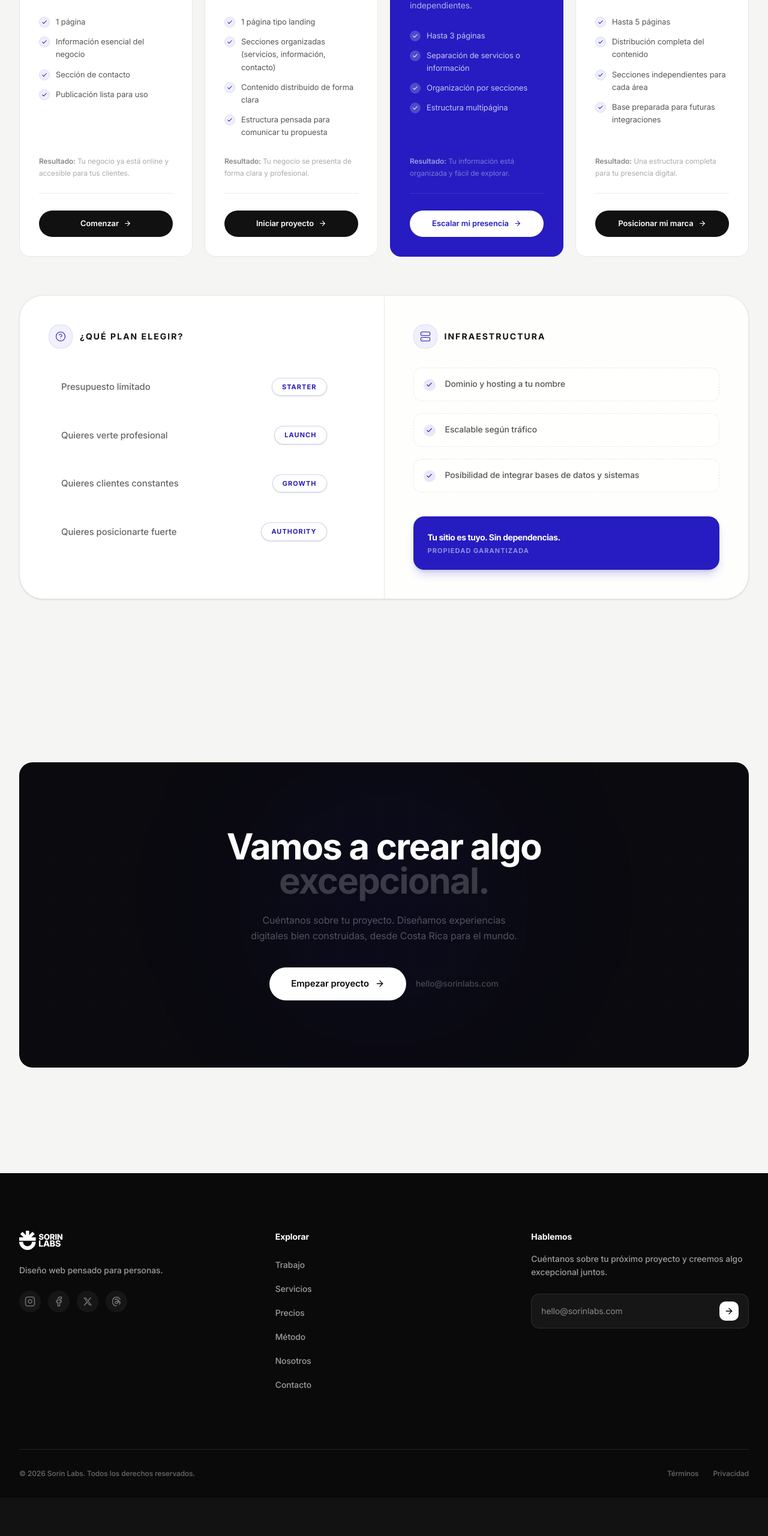
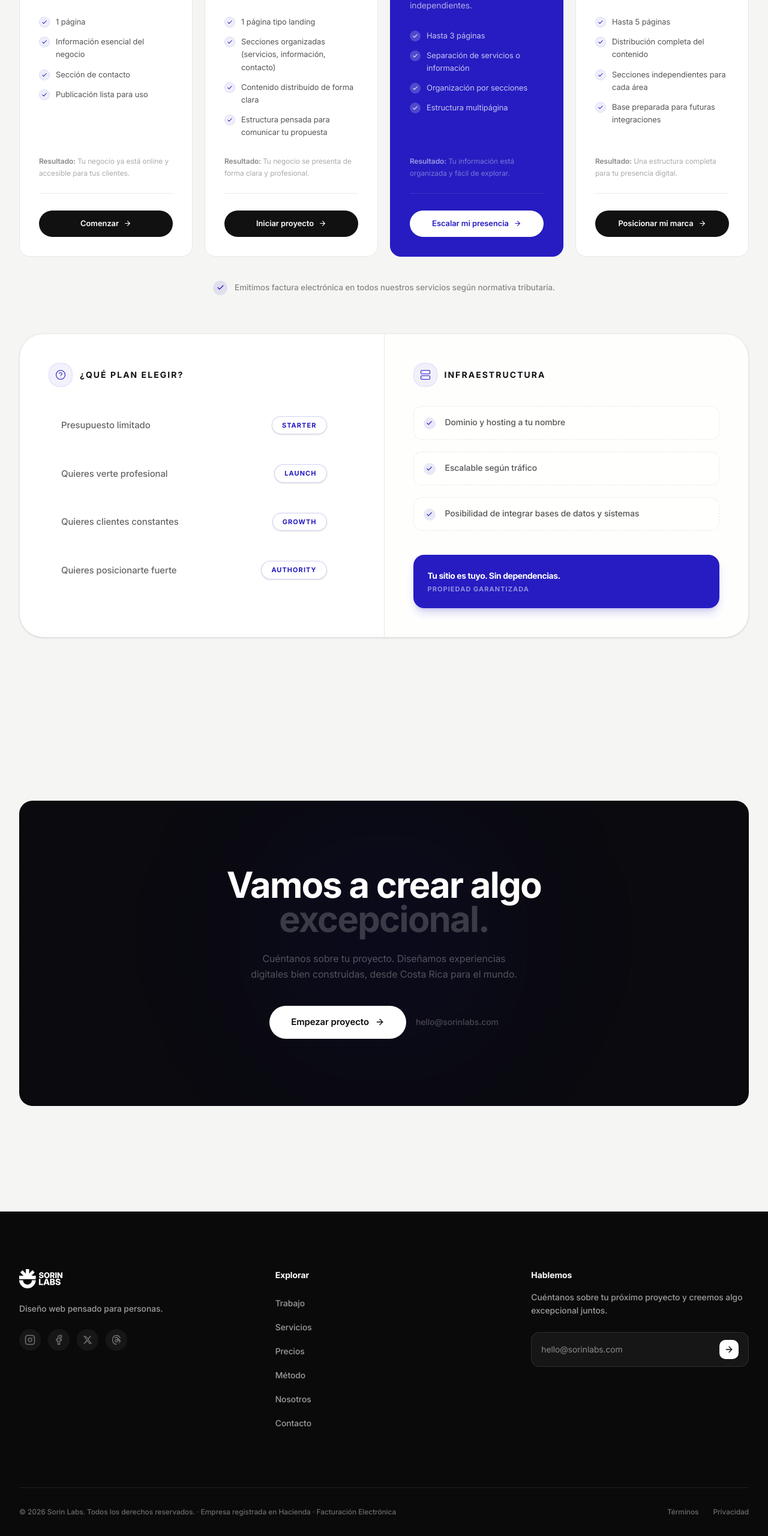
Before and after one commit to kirianL/SorinLabs, a Next.js app: page /precios in a window 1280 px wide. Shown: the part 859-3420 px from the top of the page at 60% size. Before the commit the page ends 3356 px from the top, so only its background shows below. Built offline with nearby package versions, Linux system fonts and the light colour scheme.

Commit message:
chore: Update legal and billing trust notices, and update Facebook link

```diff
--- a/src/app/contacto/page.tsx
+++ b/src/app/contacto/page.tsx
@@ -2,7 +2,7 @@
 
 import { useState } from "react";
 import { motion } from "motion/react";
-import { Mail, MapPin, Send, ArrowRight } from "lucide-react";
+import { Mail, MapPin, Send, ArrowRight, ShieldCheck } from "lucide-react";
 import Link from "next/link";
 import { toast } from "sonner";
 
@@ -262,6 +262,22 @@ export default function ContactPage() {
                 </div>
               </div>
 
+              <div className="rounded-2xl border border-[#e8e8e6] bg-[#fafaf9]/80 p-8 lg:p-10">
+                <div className="flex items-start gap-4">
+                  <div className="flex h-10 w-10 shrink-0 items-center justify-center rounded-xl bg-white border border-[#e8e8e6] shadow-sm">
+                    <ShieldCheck size={18} strokeWidth={1.5} className="text-[#111]" />
+                  </div>
+                  <div>
+                    <h3 className="text-[15px] font-bold text-[#111] mb-2 tracking-tight">
+                      Garantía de Formalidad
+                    </h3>
+                    <p className="text-[13px] text-[#666] leading-relaxed">
+                      Sorin Labs es una entidad legalmente constituida y registrada ante el Ministerio de Hacienda. Cumplimos con todos los requisitos para la emisión de facturación electrónica.
+                    </p>
+                  </div>
+                </div>
+              </div>
+
 
             </motion.div>
           </div>
--- a/src/app/precios/page.tsx
+++ b/src/app/precios/page.tsx
@@ -264,6 +264,21 @@ export default function PricingPage() {
               </motion.div>
             ))}
           </motion.div>
+
+          <motion.div
+            initial={{ opacity: 0, y: 15 }}
+            whileInView={{ opacity: 1, y: 0 }}
+            viewport={{ once: true }}
+            transition={{ duration: 0.6, delay: 0.2 }}
+            className="mt-10 flex flex-col sm:flex-row items-center justify-center text-center gap-3"
+          >
+            <div className="flex h-6 w-6 shrink-0 items-center justify-center rounded-full bg-[#261cc1]/10 mt-0.5 sm:mt-0">
+              <Check size={13} strokeWidth={2.5} className="text-[#261cc1]" />
+            </div>
+            <p className="text-[13.5px] text-[#888] font-medium leading-tight">
+              Emitimos factura electrónica en todos nuestros servicios según normativa tributaria.
+            </p>
+          </motion.div>
         </div>
       </section>
 
--- a/src/components/layout/footer.tsx
+++ b/src/components/layout/footer.tsx
@@ -20,7 +20,7 @@ const socialLinks = [
     icon: <Instagram size={18} />,
   },
   {
-    href: "https://facebook.com/sorinlabs",
+    href: "https://www.facebook.com/share/1DuaEeLjRF/?mibextid=wwXIfr",
     label: "Facebook",
     icon: <Facebook size={18} />,
   },
@@ -120,9 +120,9 @@ export function Footer() {
 
         {/* Bottom bar */}
         <div className="mt-24 flex flex-col items-center justify-between gap-6 border-t border-white/10 pt-8 sm:flex-row">
-          <p className="text-xs font-medium text-white/40">
+          <p className="text-xs font-medium text-white/40 text-center sm:text-left">
             © {new Date().getFullYear()} Sorin Labs. Todos los derechos
-            reservados.
+            reservados. <span className="hidden sm:inline">·</span><br className="sm:hidden" /> Empresa registrada en Hacienda · Facturación Electrónica
           </p>
           <div className="flex gap-6 text-xs font-medium text-white/40">
             <Link href="/terminos" className="hover:text-white">
```
